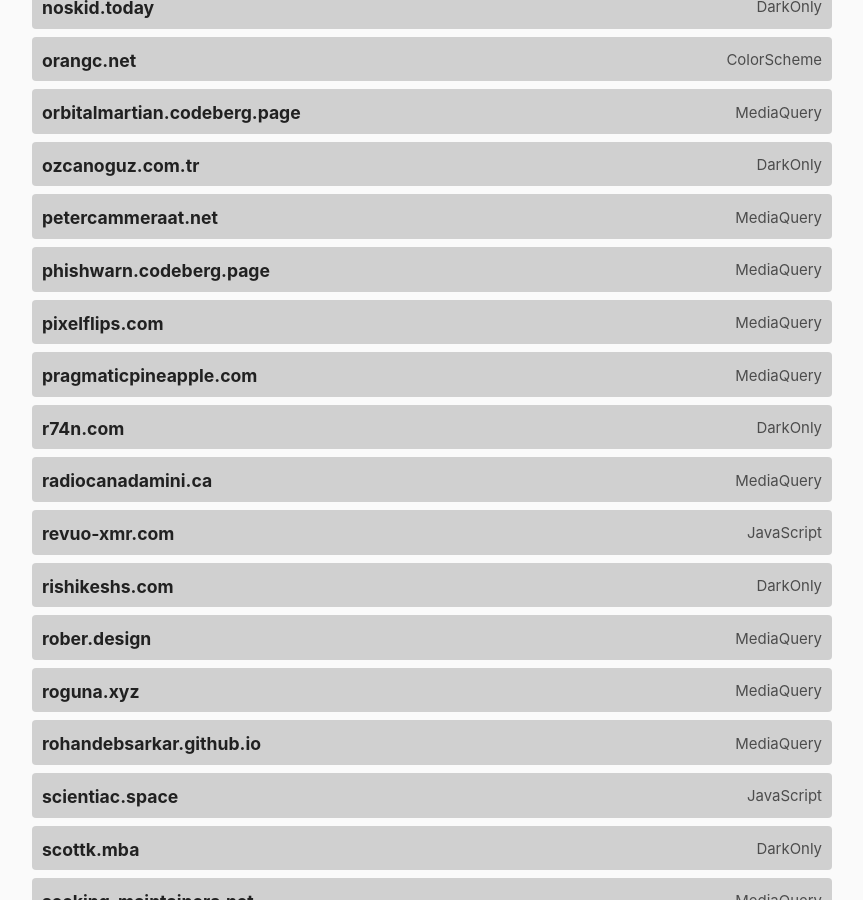
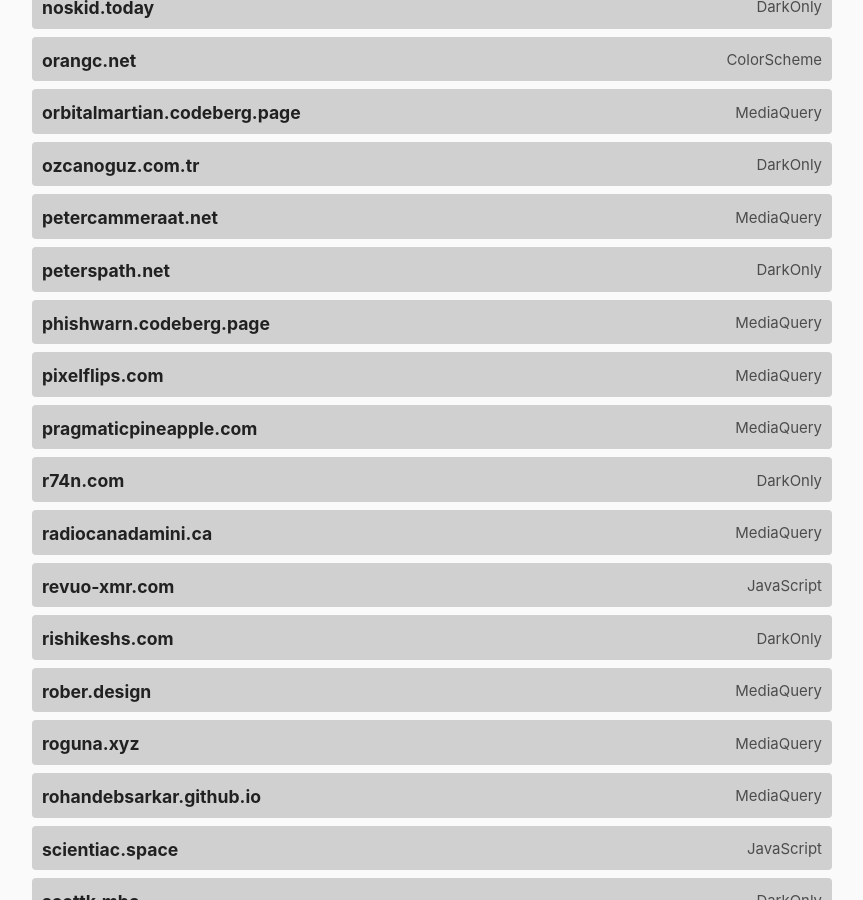
Before and after one commit to katherinek727/darktheme.club, a Jekyll site: the page built from index.md, in a window 1280 px wide and 900 px high, scrolled down 6424 px. Shown: the whole window, without its empty margins (208-1071 px from the left). Built offline with Jekyll 4.4.1, drawn with Linux system fonts in a browser that asks for light colours.

Commit message:
added peterspath.net

```diff
--- a/_data/sites.yml
+++ b/_data/sites.yml
@@ -568,6 +568,11 @@
   method: mediaquery
   last_checked: 2024-01-16
 
+- domain: peterspath.net
+  url: https://peterspath.net/
+  method: darkonly
+  last_checked: 2025-08-07
+
 - domain: phishwarn.codeberg.page
   url: https://phishwarn.codeberg.page/
   method: mediaquery
```
